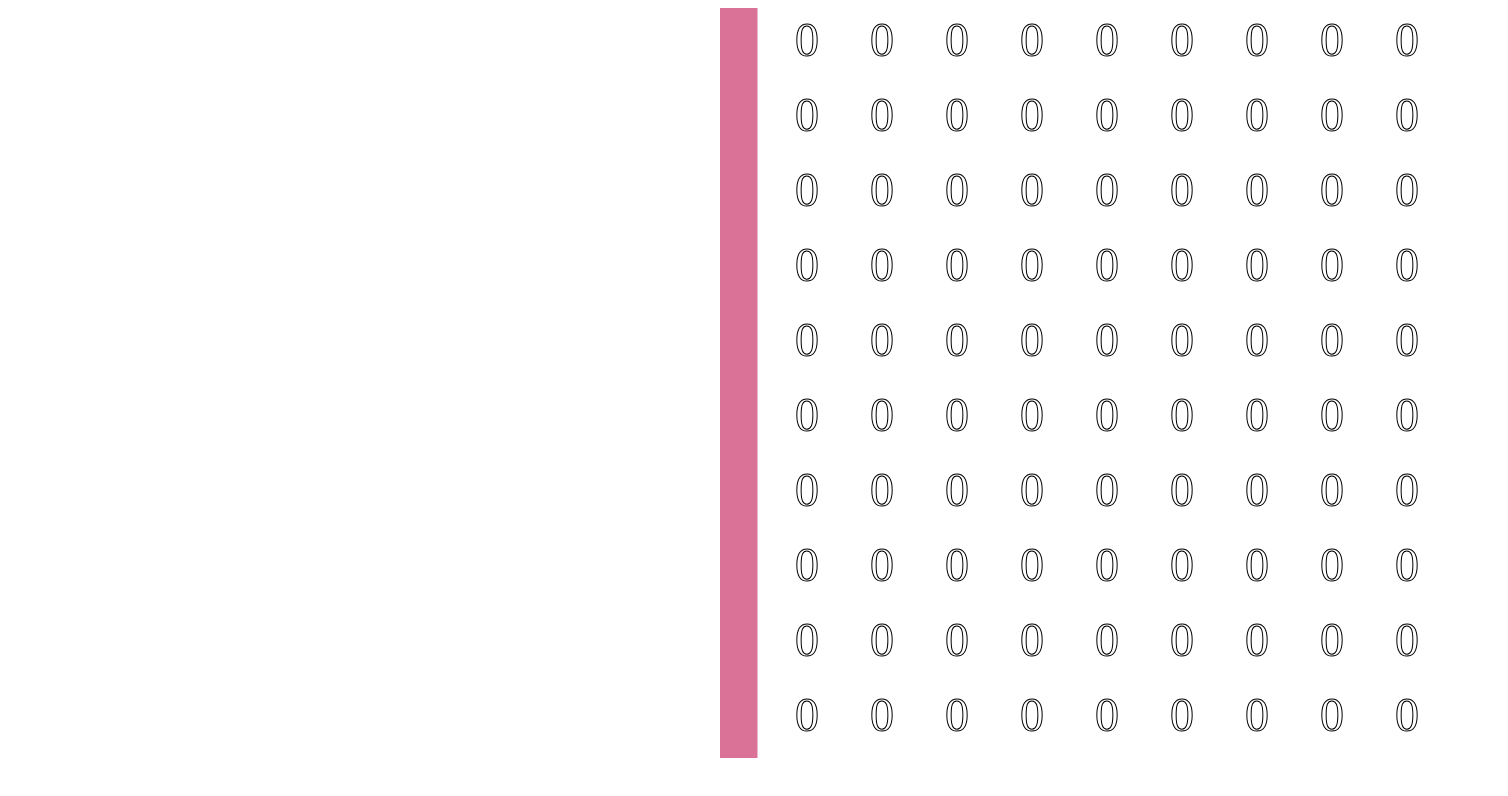
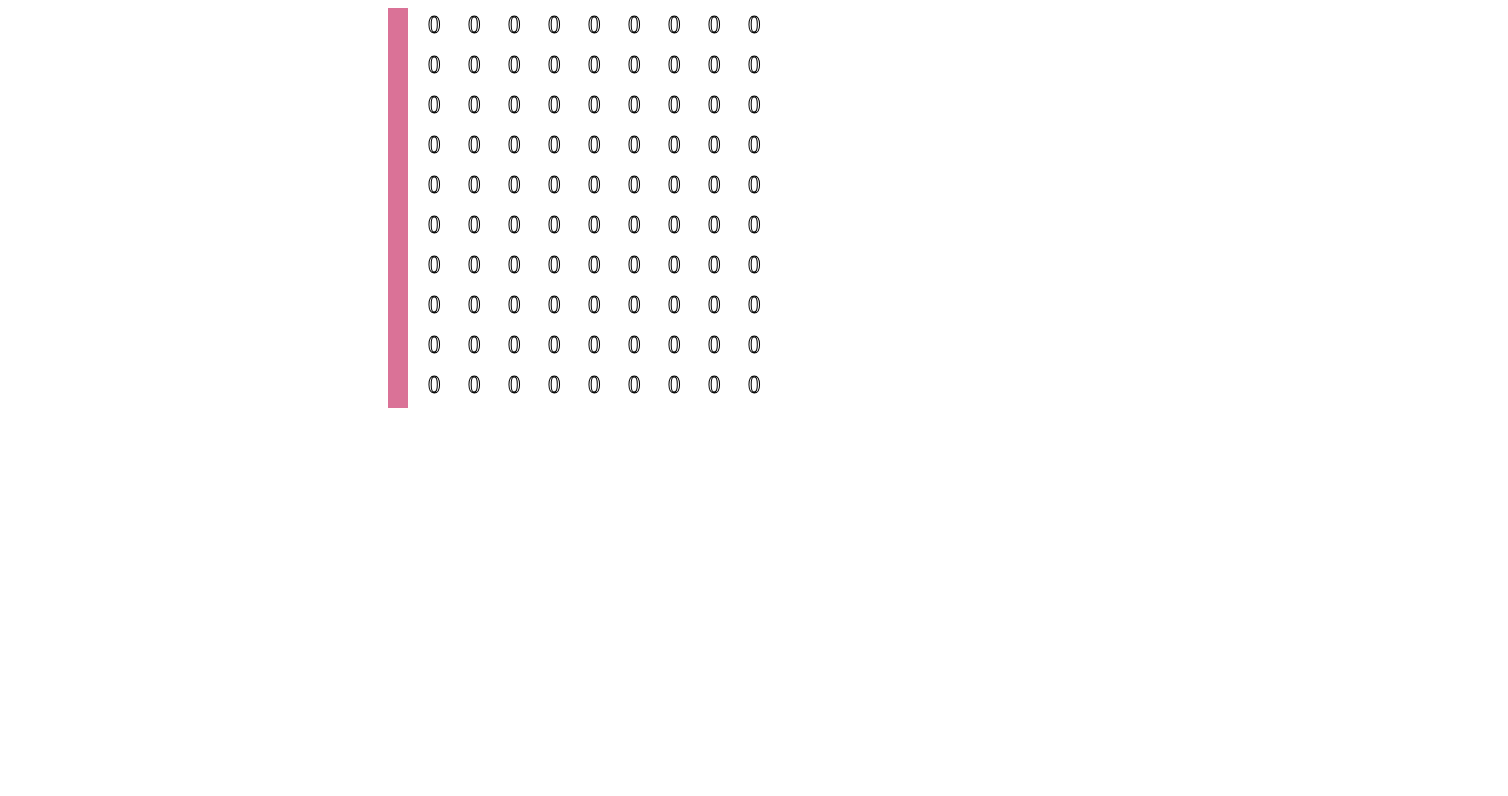
Before and after one commit to iamviveksrk/pictels_demo, a plain HTML site: page index.html in a window 1280 px wide. Shown: the whole page, 1508 px wide, since content can reach past the window. Drawn offline with Linux system fonts and the light colour scheme.

Commit message:
made smaller

```diff
--- a/index.html
+++ b/index.html
@@ -4,13 +4,13 @@
   <title>Picture-in-Pixels | Pictels!</title>
 </head>
 <body>
-  <canvas id="myCanvas" width="1500" height="750"></canvas>
+  <canvas id="myCanvas" width="800" height="400"></canvas>
 
   <script>
     const canvas = document.getElementById('myCanvas');
     const ctx = canvas.getContext('2d');
 
-    const width = 1500, height = 750;
+    const width = 800, height = 400;
     const mid = Math.floor(0.95 * width * 0.5);
 
     ctx.fillStyle = "#DA7297";
```
